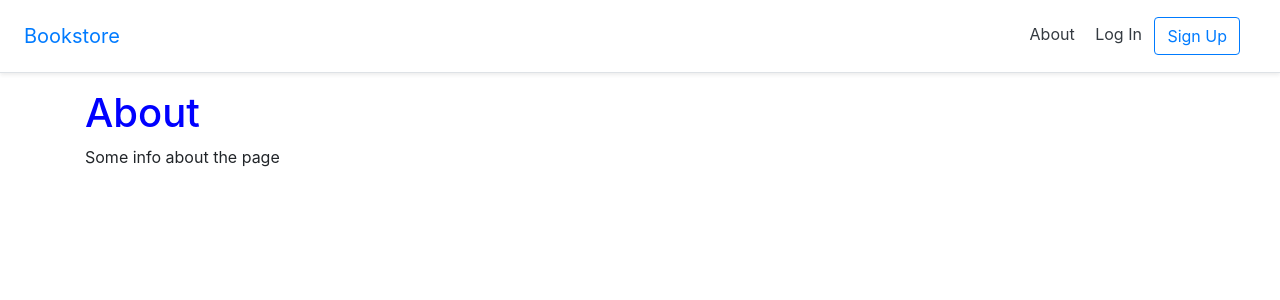
After one commit to dhinogz/books, a Django app: template templates/about.html in a window 1280 px wide. The commit adds this page. Shown: the top 300 px of the page. Run offline with Django 4.2, Linux system fonts and the light colour scheme; the template is opened without the code that fills it, so the values that code supplies are empty; some libraries are stand-ins or nearby versions.

Commit message:
Add about page and crispy forms to registration templates

```diff
--- a/templates/_base.html
+++ b/templates/_base.html
@@ -17,7 +17,7 @@
             <a href="{% url 'home' %}" class="navbar-brand my-0 mr-md-auto
             font-weight-normal">Bookstore</a>
             <nav class="my-2 my-md-0 mr-md-3">
-            <a class="p-2 text-dark" href="#">About</a>
+            <a class="p-2 text-dark" href="{% url 'about' %}">About</a>
             {% if user.is_authenticated %}
                 <a class="p-2 text-dark" href="{% url 'logout' %}">Log Out</a>
             {% else %}
--- /dev/null
+++ b/templates/about.html
@@ -0,0 +1,11 @@
+{% extends '_base.html' %}
+{% load static %}
+
+{% block title %}About{% endblock title %}
+
+{% block content %}
+    <h1>About</h1>
+    <p>
+        Some info about the page
+    </p>
+{% endblock content %}
--- a/templates/registration/login.html
+++ b/templates/registration/login.html
@@ -1,4 +1,5 @@
 {% extends '_base.html' %}
+{% load crispy_forms_tags %}
 
 {% block title %}Log in{% endblock title %}
 
@@ -6,7 +7,7 @@
     <h2>Log in</h2>
     <form method="post">
         {% csrf_token %}
-        {{ form.as_p }}
+        {{ form|crispy }}
         <button type="submit">Log in</button>
     </form>
 {% endblock content %}
--- a/templates/registration/signup.html
+++ b/templates/registration/signup.html
@@ -1,4 +1,5 @@
 {% extends '_base.html' %}
+{% load crispy_forms_tags %}
 
 {% block title %}Sign up{% endblock title %}
 
@@ -6,7 +7,7 @@
     <h2>Sign up</h2>
     <form method="post">
         {% csrf_token %}
-        {{ form.as_p }}
+        {{ form|crispy }}
         <button type="submit">Sign Up</button>
     </form>
 {% endblock content %}
```
